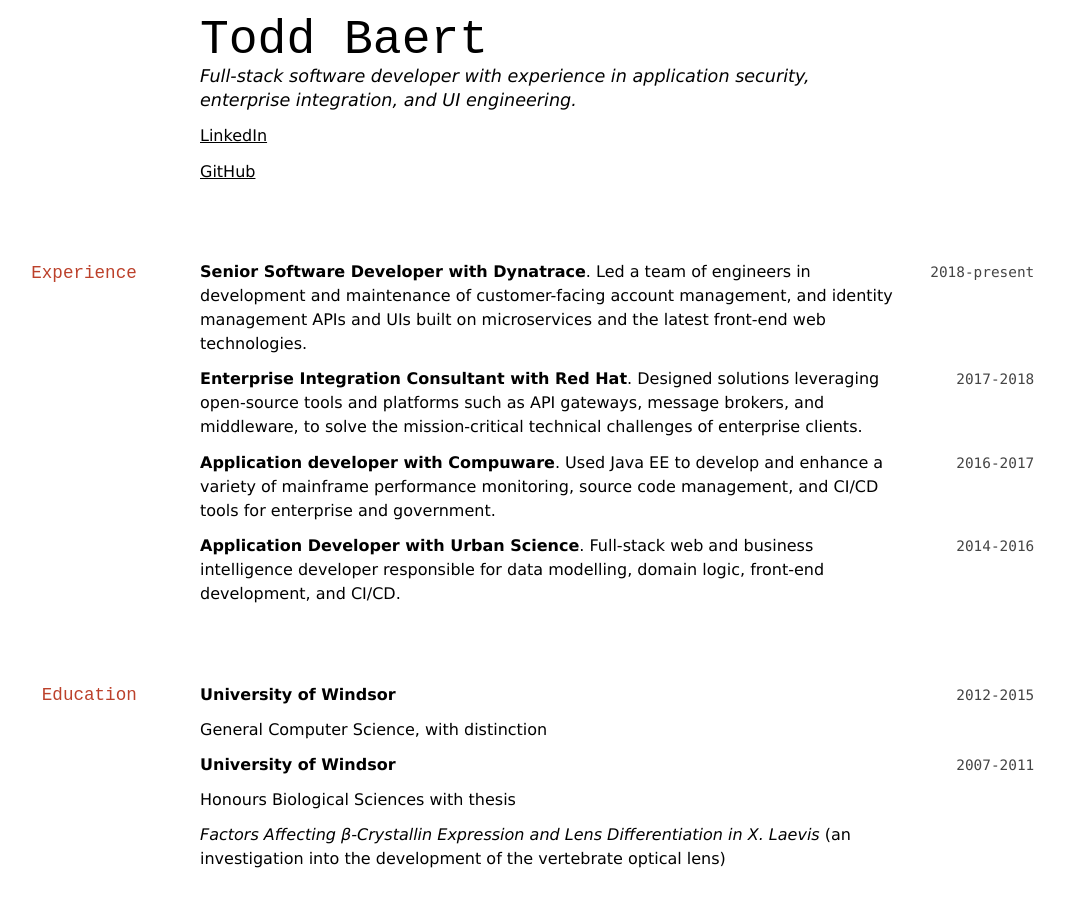
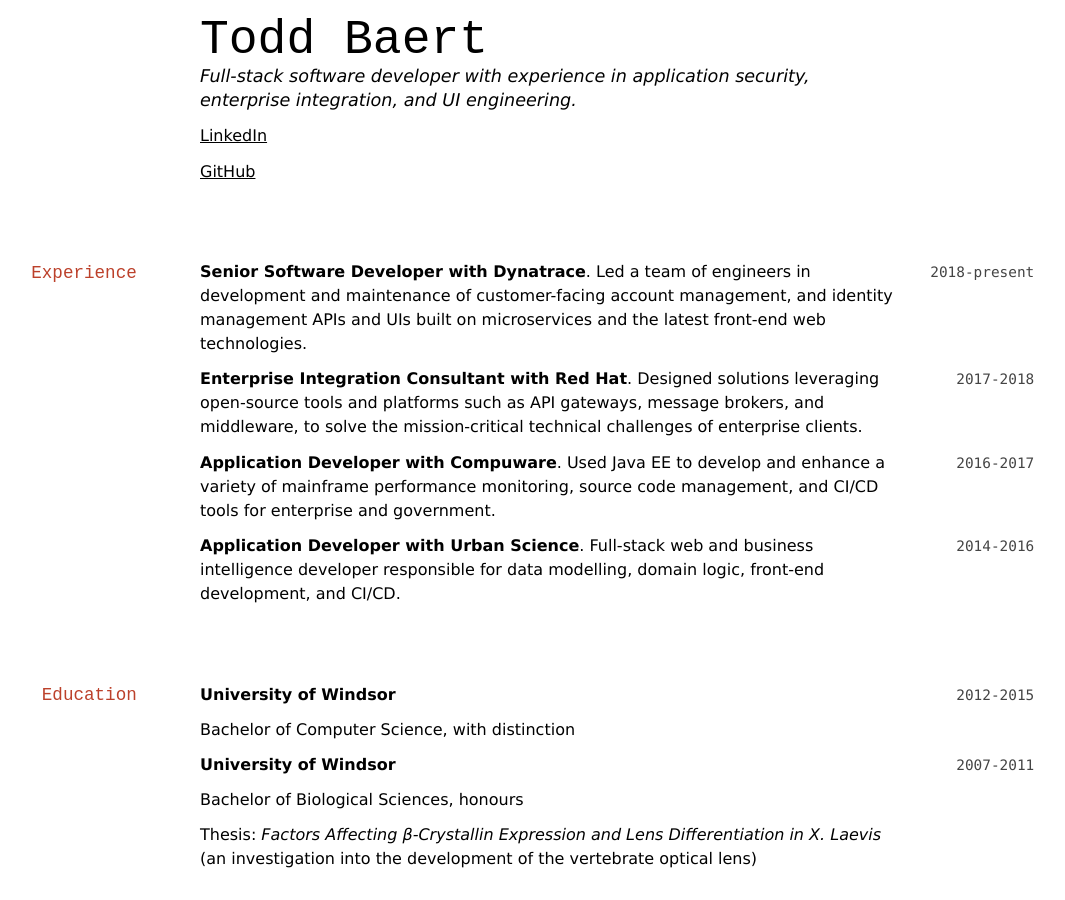
Before and after one commit to toddbaert/markdown-cv, a Jekyll site: the page built from index.md, in a window 1280 px wide and 900 px high. Shown: the whole window, without its empty margins (132-1197 px from the left). Built offline with Jekyll 4.4.1, drawn with Linux system fonts in a browser that asks for light colours.

Commit message:
no acronyms in degree names

```diff
--- a/index.md
+++ b/index.md
@@ -20,7 +20,7 @@ __Senior Software Developer with Dynatrace__. Led a team of engineers in develop
 __Enterprise Integration Consultant with Red Hat__. Designed solutions leveraging open-source tools and platforms such as API gateways, message brokers, and middleware, to solve the mission-critical technical challenges of enterprise clients.
 
 `2016-2017`
-__Application developer with Compuware__. Used Java EE to develop and enhance a variety of mainframe performance monitoring, source code management, and CI/CD tools for enterprise and government.
+__Application Developer with Compuware__. Used Java EE to develop and enhance a variety of mainframe performance monitoring, source code management, and CI/CD tools for enterprise and government.
 
 `2014-2016`
 __Application Developer with Urban Science__. Full-stack web and business intelligence developer responsible for data modelling, domain logic, front-end development, and CI/CD.
@@ -31,14 +31,14 @@ __Application Developer with Urban Science__. Full-stack web and business intell
 `2012-2015`
 __University of Windsor__
 
-General Computer Science, with distinction
+Bachelor of Computer Science, with distinction
 
 `2007-2011`
 __University of Windsor__
 
-Honours Biological Sciences with thesis
+Bachelor of Biological Sciences, honours
 
-*Factors Affecting β-Crystallin Expression and Lens Differentiation in X. Laevis* (an investigation into the development of the vertebrate optical lens)
+Thesis: *Factors Affecting β-Crystallin Expression and Lens Differentiation in X. Laevis* (an investigation into the development of the vertebrate optical lens)
 
 
 ## Selected Accomplishments
```
Also changed, not shown: README.md.
